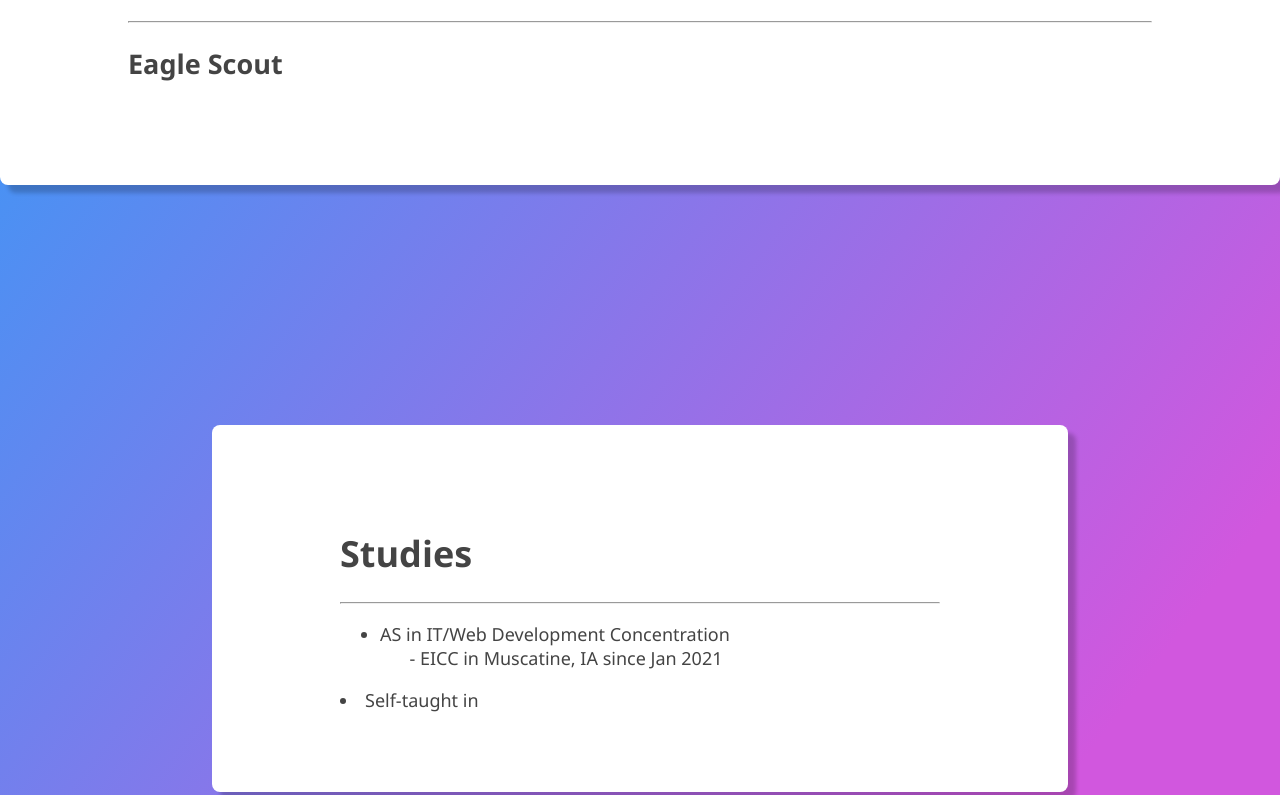
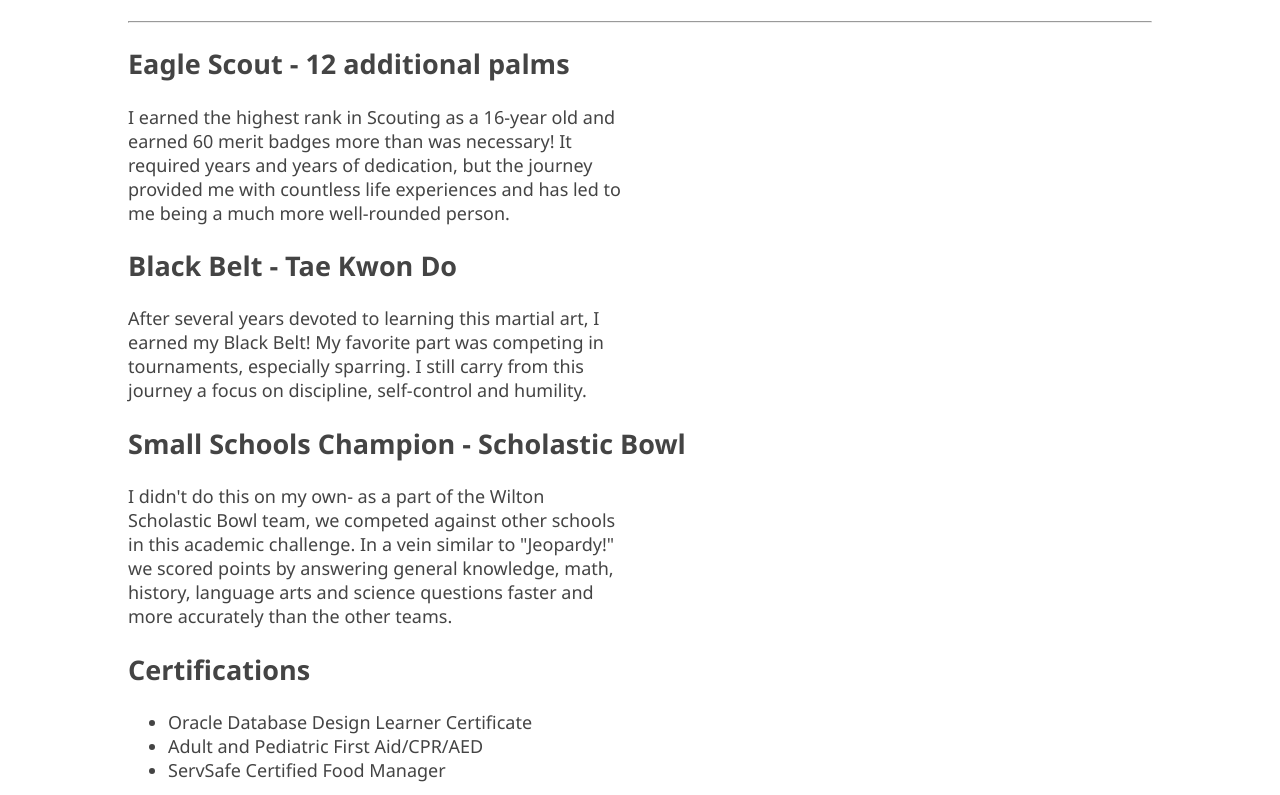
Before and after one commit to reecevela/portfolio, a plain HTML site: page about.html in a window 1280 px wide. Shown: the part 2922-3717 px from the top of the page. Drawn offline with Linux system fonts and the light colour scheme.

Commit message:
Add achievements section

```diff
--- a/about.html
+++ b/about.html
@@ -79,7 +79,20 @@
   <div class="page-section stretch" id="achievements">
     <h1>Achievements and Certifications</h1>
     <hr>
-    <h2>Eagle Scout</h2>
+    <h2>Eagle Scout - 12 additional palms</h2>
+    <p>I earned the highest rank in Scouting as a 16-year old and earned 60 merit badges more than was necessary! It required years and years of dedication, but the journey provided me with countless life experiences and has led to me being a much more well-rounded person.</p>
+    <h2>Black Belt - Tae Kwon Do</h2>
+    <p>After several years devoted to learning this martial art, I earned my Black Belt! My favorite part was competing in tournaments, especially sparring. I still carry from this journey a focus on discipline, self-control and humility.</p>
+    <h2>Small Schools Champion - Scholastic Bowl</h2>
+    <p>I didn't do this on my own- as a part of the Wilton Scholastic Bowl team, we competed against other schools in this academic challenge. In a vein similar to "Jeopardy!" we scored points by answering general knowledge, math, history, language arts and science questions faster and more accurately than the other teams.</p>
+    <h2>Certifications</h2>
+    <div class="center-wrap">
+      <ul>
+        <li>Oracle Database Design Learner Certificate</li>
+        <li>Adult and Pediatric First Aid/CPR/AED</li>
+        <li>ServSafe Certified Food Manager</li>
+      </ul>
+    </div>
   </div>
   <div class="page-section" name="studies">
     <div class="left-wrapper">
@@ -90,11 +103,10 @@
         <ul>
           <li>EICC in Muscatine, IA since Jan 2021</li>
         </ul>
+        <li>Accelerated coding and development practice through <a target="_blank" href="https://www.theodinproject.com" class="no-symbol">TheOdinProject</a></li>
       </ul>
-      <li>Self-taught in </li>
     </div>
   </div>
-  <script src="./script.js" defer></script>
   <footer class="page-footer">
     <a href="#top">Back to Top</a>
     <p>Copyright &#169; Reece Vela 2022</p>
@@ -105,5 +117,6 @@
       </ul>
     </div>
   </footer>
+  <script src="./script.js" defer></script>
 </body>
 </html>
--- a/style.css
+++ b/style.css
@@ -13,7 +13,6 @@ body {
   margin: 0;
   padding: 0;
   min-height: 100vh;
-  /*width: 100vw;*/
   max-width: 100vw;
   overflow-x: hidden;
   background: rgb(0,177,255);
@@ -272,13 +271,13 @@ ul ul {
   }
 }
 
-@keyFrames FadeIn {
+@keyframes FadeIn {
   100% {
     opacity: 1;
   }
 }
 
-@keyFrames FadeOut {
+@keyframes FadeOut {
   100% {
     opacity: 0;
   }
```
Also changed, not shown: contact.html (+1 -1 lines).
